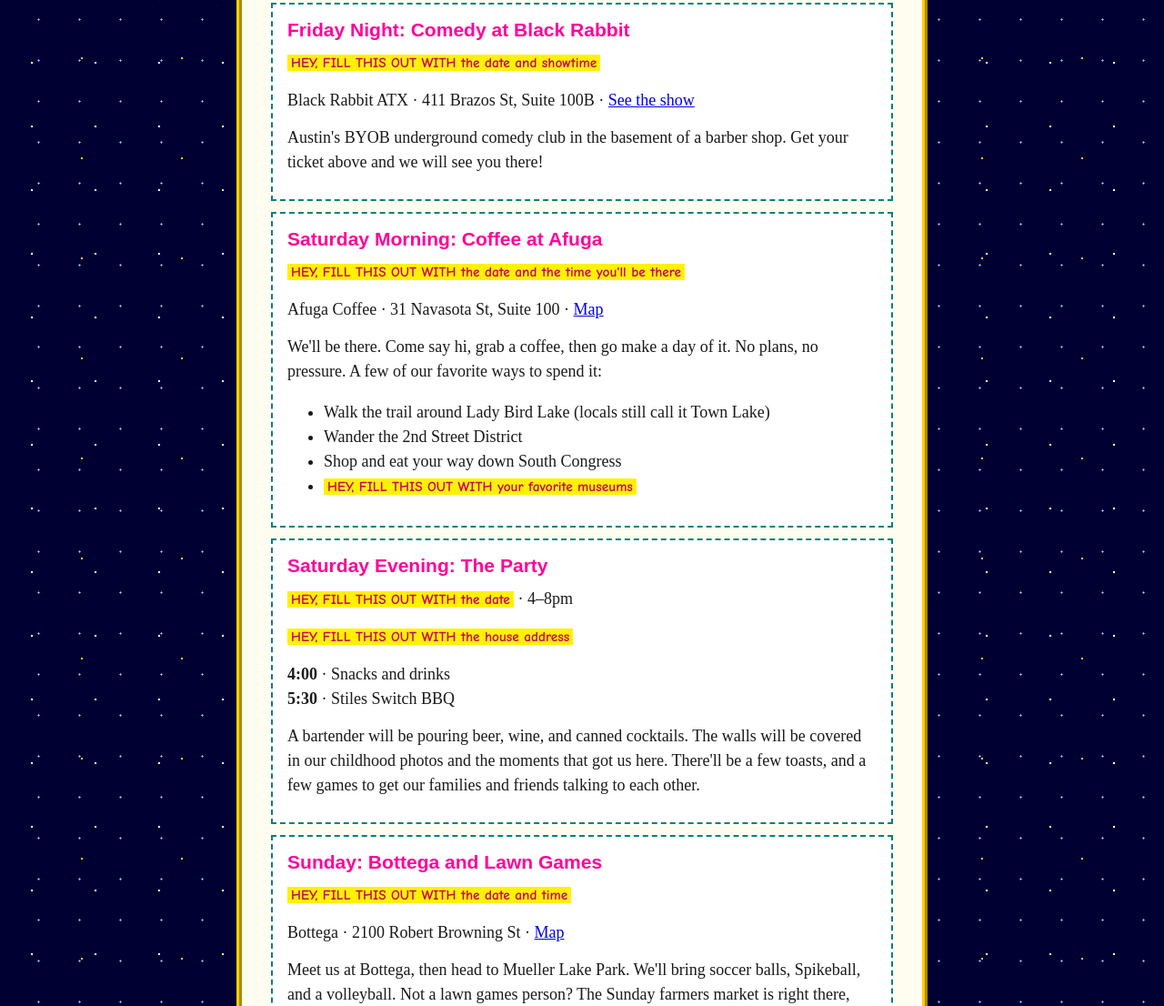
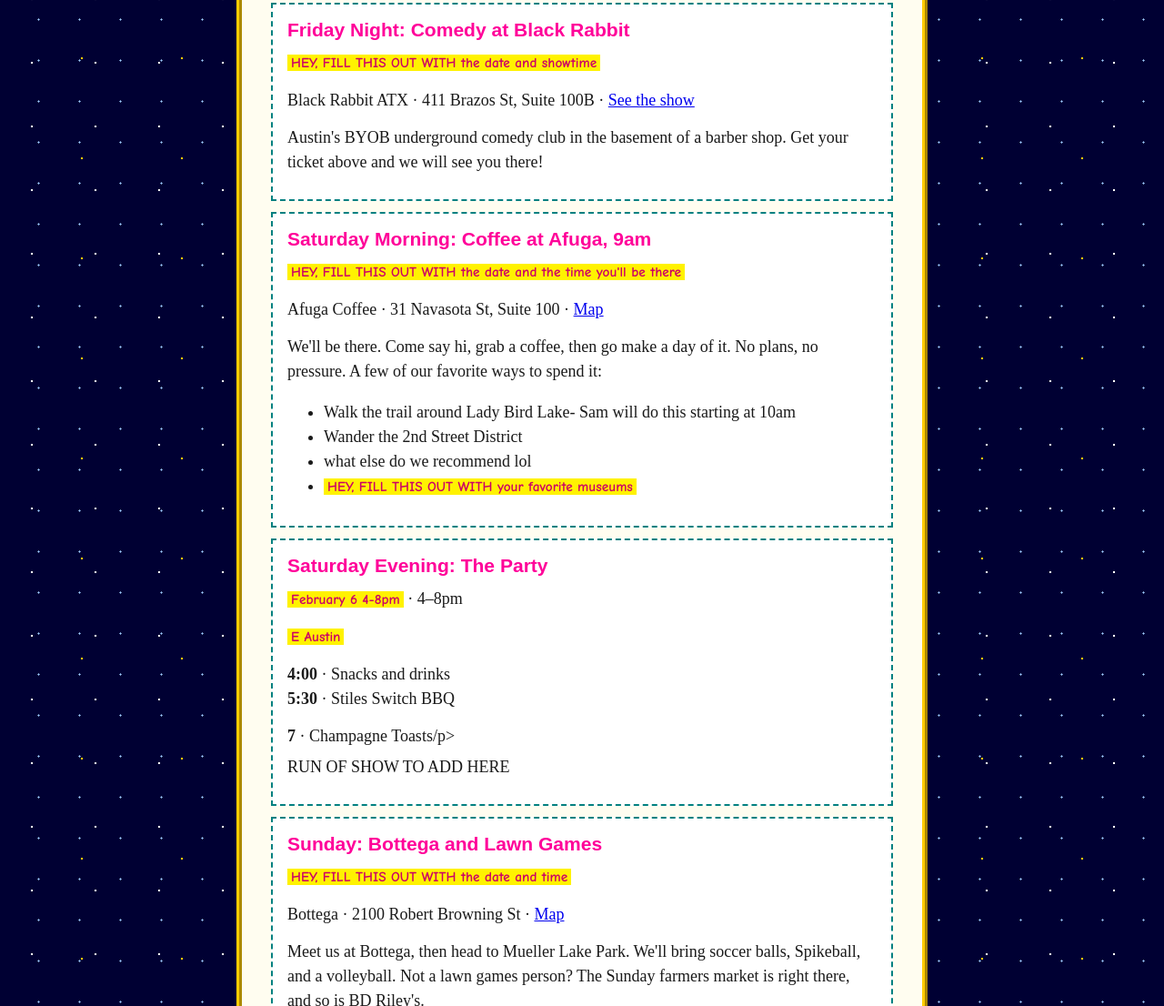
Before and after one commit to samanthamiles/wedding, a plain HTML site: page engagement.html in a window 1280 px wide. Shown: the part 596-1702 px from the top of the page at 91% size. Drawn offline with Linux system fonts and the light colour scheme.

Commit message:
Update engagement.html

```diff
--- a/engagement.html
+++ b/engagement.html
@@ -61,25 +61,26 @@
       </article>
 
       <article class="event">
-        <h3>Saturday Morning: Coffee at Afuga</h3>
+        <h3>Saturday Morning: Coffee at Afuga, 9am</h3>
         <p><span class="todo">HEY, FILL THIS OUT WITH the date and the time you'll be there</span></p>
         <p>Afuga Coffee &middot; 31 Navasota St, Suite 100 &middot; <a href="https://maps.app.goo.gl/LRq1GmiETYwEimsj9" target="_blank" rel="noopener">Map</a></p>
         <p>We'll be there. Come say hi, grab a coffee, then go make a day of it. No plans, no pressure. A few of our favorite ways to spend it:</p>
         <ul>
-          <li>Walk the trail around Lady Bird Lake (locals still call it Town Lake)</li>
+          <li>Walk the trail around Lady Bird Lake- Sam will do this starting at 10am</li>
           <li>Wander the 2nd Street District</li>
-          <li>Shop and eat your way down South Congress</li>
+          <li>what else do we recommend lol</li>
           <li><span class="todo">HEY, FILL THIS OUT WITH your favorite museums</span></li>
         </ul>
       </article>
 
       <article class="event">
         <h3>Saturday Evening: The Party</h3>
-        <p><span class="todo">HEY, FILL THIS OUT WITH the date</span> &middot; 4&ndash;8pm</p>
-        <p><span class="todo">HEY, FILL THIS OUT WITH the house address</span></p>
+        <p><span class="todo">February 6 4-8pm</span> &middot; 4&ndash;8pm</p>
+        <p><span class="todo">E Austin</span></p>
         <p><strong>4:00</strong> &middot; Snacks and drinks<br>
            <strong>5:30</strong> &middot; Stiles Switch BBQ</p>
-        <p>A bartender will be pouring beer, wine, and canned cocktails. The walls will be covered in our childhood photos and the moments that got us here. There'll be a few toasts, and a few games to get our families and friends talking to each other.</p>
+           <strong>7</strong> &middot; Champagne Toasts/p>
+        <p>RUN OF SHOW TO ADD HERE</p>
       </article>
 
       <article class="event">
```
